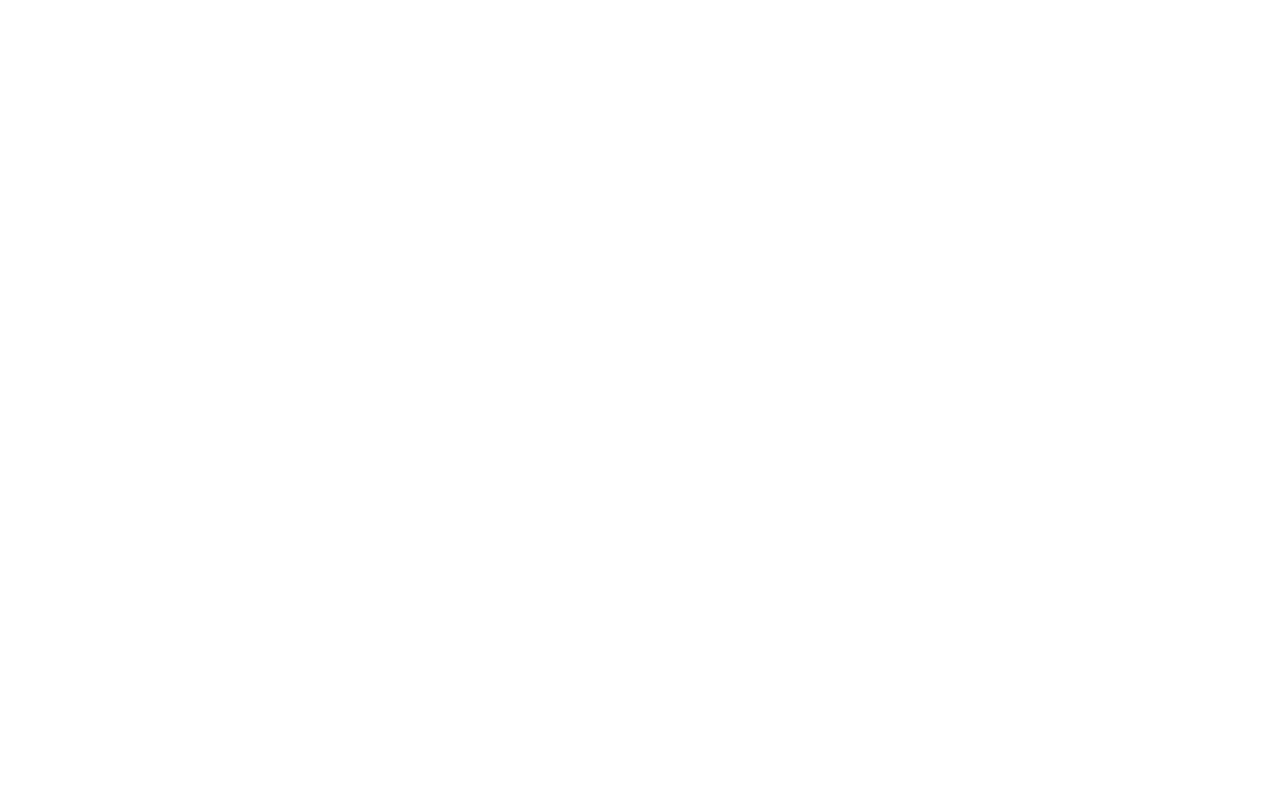
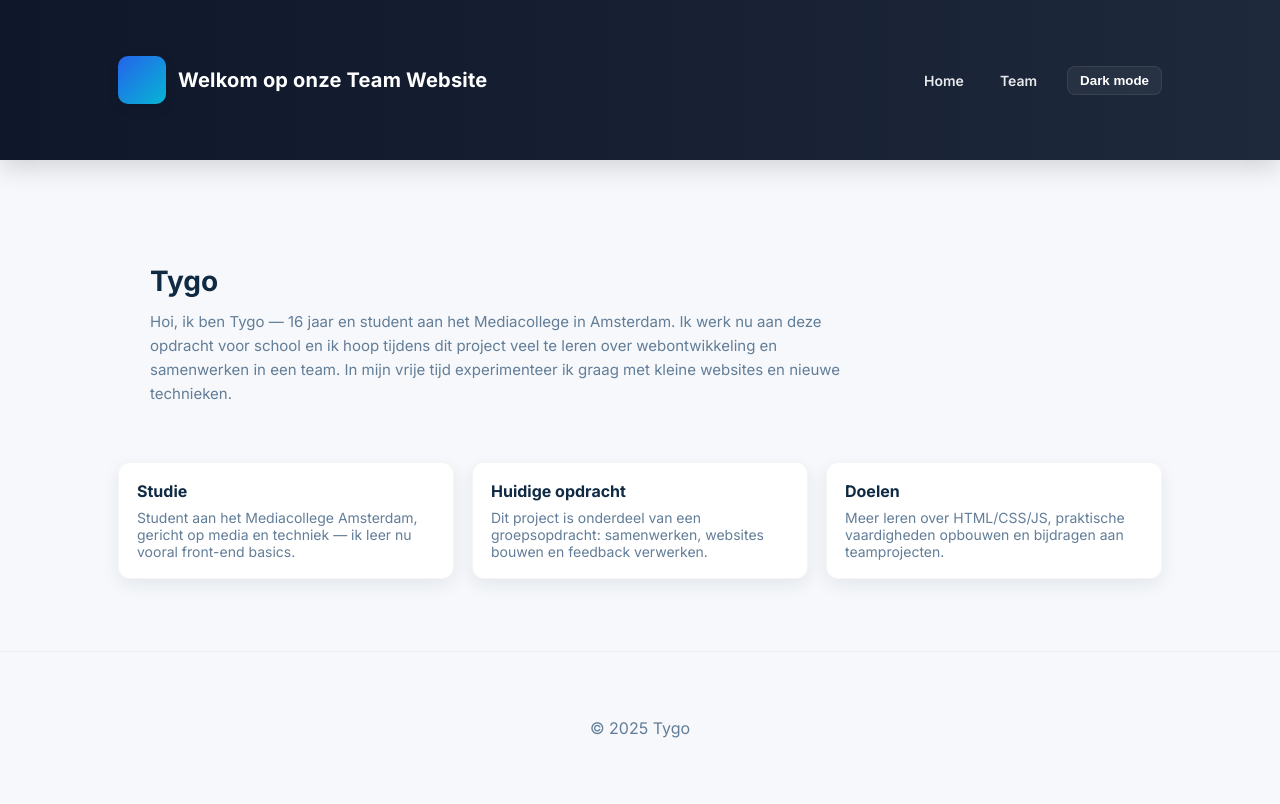
Before and after one commit to dskarsten263-stack/SKILL-2.2, a plain HTML site: page team/Tygo.html in a window 1280 px wide. Drawn offline with Linux system fonts and the light colour scheme.

Commit message:
tygo.html

```diff
--- a/team/Tygo.html
+++ b/team/Tygo.html
@@ -3,9 +3,55 @@
 <head>
     <meta charset="UTF-8">
     <meta name="viewport" content="width=device-width, initial-scale=1.0">
-    <title>Document</title>
+    <title>Tygo</title>
+    <link rel="stylesheet" href="../style.css" />
 </head>
 <body>
+    <header>
+        <div class="site-wrap header-inner">
+            <div class="brand">
+                <span class="logo" aria-hidden="true"></span>
+                <h1>Welkom op onze Team Website</h1>
+            </div>
+            <nav>
+                <a href="../index.html">Home</a>
+                <a href="../team.html">Team</a>
+                <button id="theme-toggle" class="theme-toggle" aria-pressed="false">Dark mode</button>
+            </nav>
+        </div>
+    </header>
+    <main>
+        <div class="site-wrap">
+            <section class="hero">
+                <div class="content">
+                    <h2>Tygo</h2>
+                    <p>Hoi, ik ben Tygo — 16 jaar en student aan het Mediacollege in Amsterdam. Ik werk nu aan deze opdracht voor school en ik hoop tijdens dit project veel te leren over webontwikkeling en samenwerken in een team. In mijn vrije tijd experimenteer ik graag met kleine websites en nieuwe technieken.</p>
+                </div>
+            </section>
 
+            <div class="grid">
+                <div class="card">
+                    <h3>Studie</h3>
+                    <p>Student aan het Mediacollege Amsterdam, gericht op media en techniek — ik leer nu vooral front-end basics.</p>
+                </div>
+                <div class="card">
+                    <h3>Huidige opdracht</h3>
+                    <p>Dit project is onderdeel van een groepsopdracht: samenwerken, websites bouwen en feedback verwerken.</p>
+                </div>
+                <div class="card">
+                    <h3>Doelen</h3>
+                    <p>Meer leren over HTML/CSS/JS, praktische vaardigheden opbouwen en bijdragen aan teamprojecten.</p>
+                </div>
+            </div>
+        </div>
+    </main>
 </body>
+    <footer>
+        <div class="site-wrap">
+            <p>&copy; 2025 Tygo</p>
+        </div>
+    </footer>
+
+    <script src="../main.js" defer></script>
+
 </html>
```
